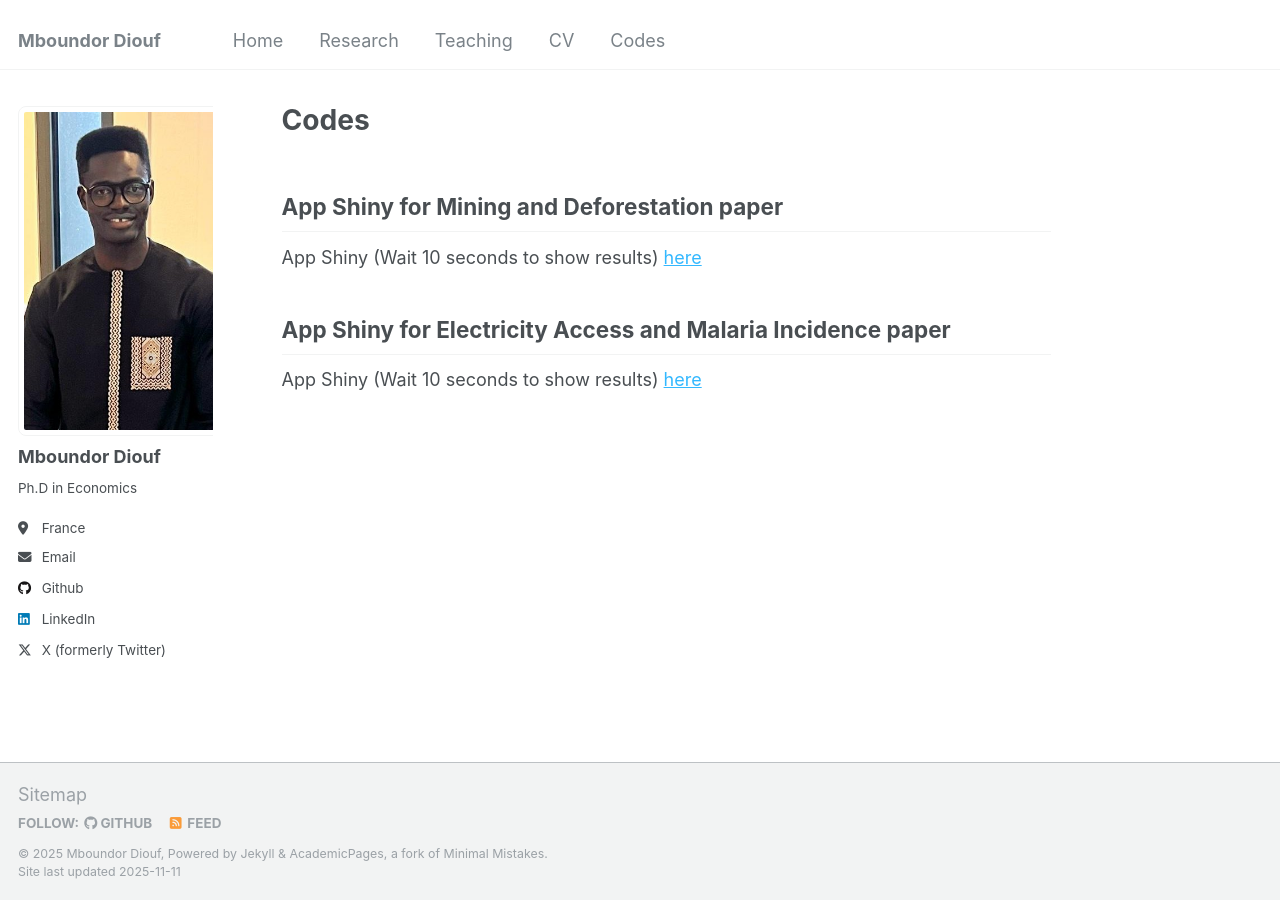
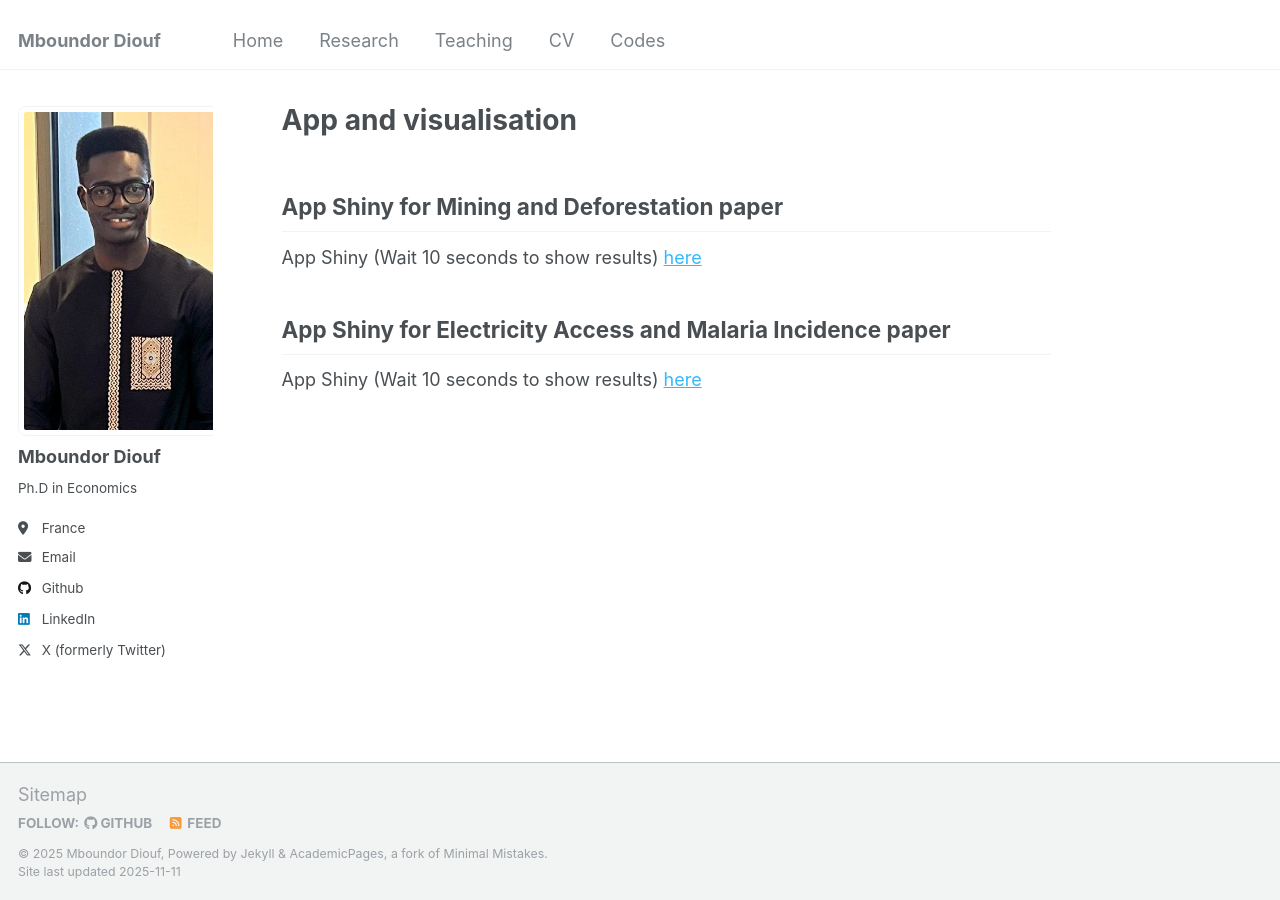
Before and after one commit to mboundordiouf/mboundordiouf.github.io, a Jekyll site: the page built from _pages/Codes.md, in a window 1280 px wide. Built offline with Jekyll 4.4.1, drawn with Linux system fonts in a browser that asks for light colours.

Commit message:
Update Codes.md

```diff
--- a/_pages/Codes.md
+++ b/_pages/Codes.md
@@ -1,6 +1,6 @@
 ---
 permalink: /codes/
-title: "Codes"
+title: "App and visualisation"
 author_profile: true
 ---
 
```
